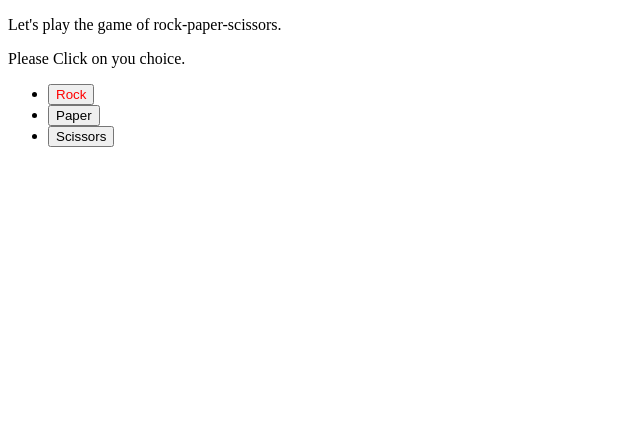
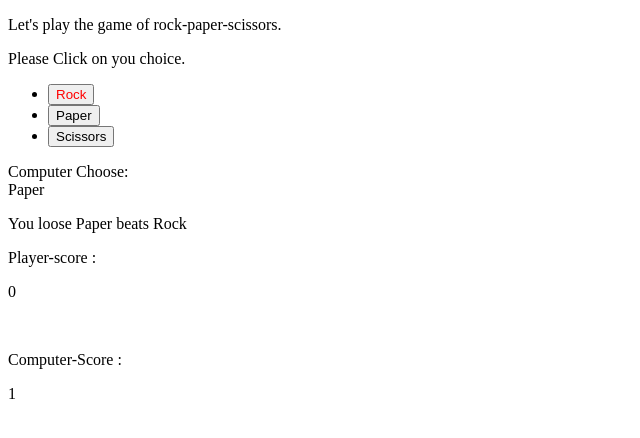
Before and after one commit to inzushareef/Rock-Paper-Scissors, a plain HTML site: page index.html in a window 1280 px wide. Both pictures are taken after a click on the button "Rock". Shown: the whole page, without its empty margins (0-640 px from the left). Drawn offline with Linux system fonts and the light colour scheme.

Commit message:
Add the DOM for counting the score Now the most important part for me is to figure out a way to stop that event listener after 5 clicks and restart the whole page again.

```diff
--- a/externa.js
+++ b/externa.js
@@ -16,6 +16,8 @@ function ComputerPlay(){
     //generates Random number between 0 , 1, 2
     let index = Math.floor(Math.random()*3);
     //console.log(index);
+    const comp = document.querySelector('#computer');
+    comp.innerText = arr[index];
     return arr[index];
 }
 
@@ -24,17 +26,19 @@ function playRound(ComputerSelection,PlayerSelection){
     let result;
     if (ComputerSelection == PlayerSelection){
         //console.log("Both the selections are same. Please Try again!");
-        result = ("Both the selections are same. Please Try again!");
+        result = "Both the selections are same. Please Try again!";
 
     }
     else if((ComputerSelection == "Rock" && PlayerSelection == "Scissors") || (ComputerSelection == "Paper" && PlayerSelection == "Rock") || (ComputerSelection == "Scissors" && PlayerSelection == "Paper")){
         //console.log("You loose " + ComputerSelection +" beats "+ PlayerSelection);
         result = ("You loose " + ComputerSelection +" beats "+ PlayerSelection);
+        //result = "Computer";
         Computerscore++;
     }
     else {
         //console.log("YOU WIN !!" + PlayerSelection +" beats "+ ComputerSelection );
         result = ("YOU WIN !! " + PlayerSelection +" beats "+ ComputerSelection);
+        //result = "Player"
         Playerscore++;
     }
     return result;
@@ -78,13 +82,33 @@ function playRound(ComputerSelection,PlayerSelection){
 //     console.log(e);
 // });
 
+
+function game(PlayerSelection){
+    while(Playerscore!=5 && Computerscore!=5){
+
+        const re = playRound(ComputerPlay(), PlayerSelection);
+        console.log(re);
+    }
+}
+
+// game(PlayerSelection);
+
 const buttons = document.querySelectorAll('button');
 
 buttons.forEach(button => {
     button.addEventListener('click',() => {
-        console.log(button.id);
+        //console.log(button.id);
         const result = playRound(ComputerPlay(),button.id);
-        alert(result);
+        //alert(result);
+        const change = document.querySelector('#Change');
+        change.innerText = result;
+        const player = document.querySelector('#player-score');
+        player.innerText = Playerscore;
+        const computer = document.querySelector('#computer-score');
+        computer.innerText = Computerscore;
+        if(Playerscore == 5 || Computerscore == 5){
+            return;
+        }
 
     });
 });
--- a/index.html
+++ b/index.html
@@ -22,5 +22,14 @@
         </ul>
 
     </p>
+    <div>Computer Choose: </div>
+    <div id="computer"></div>
+
+    <p id="Change">This text here will be replaced with the result of that particular round on a click. </p>
+    <p>Player-score :  </p>
+    <p id="player-score"></p><br>
+    <p>Computer-Score : </p>
+    <p id="computer-score"></p>
+
 </body>
 </html>
```
